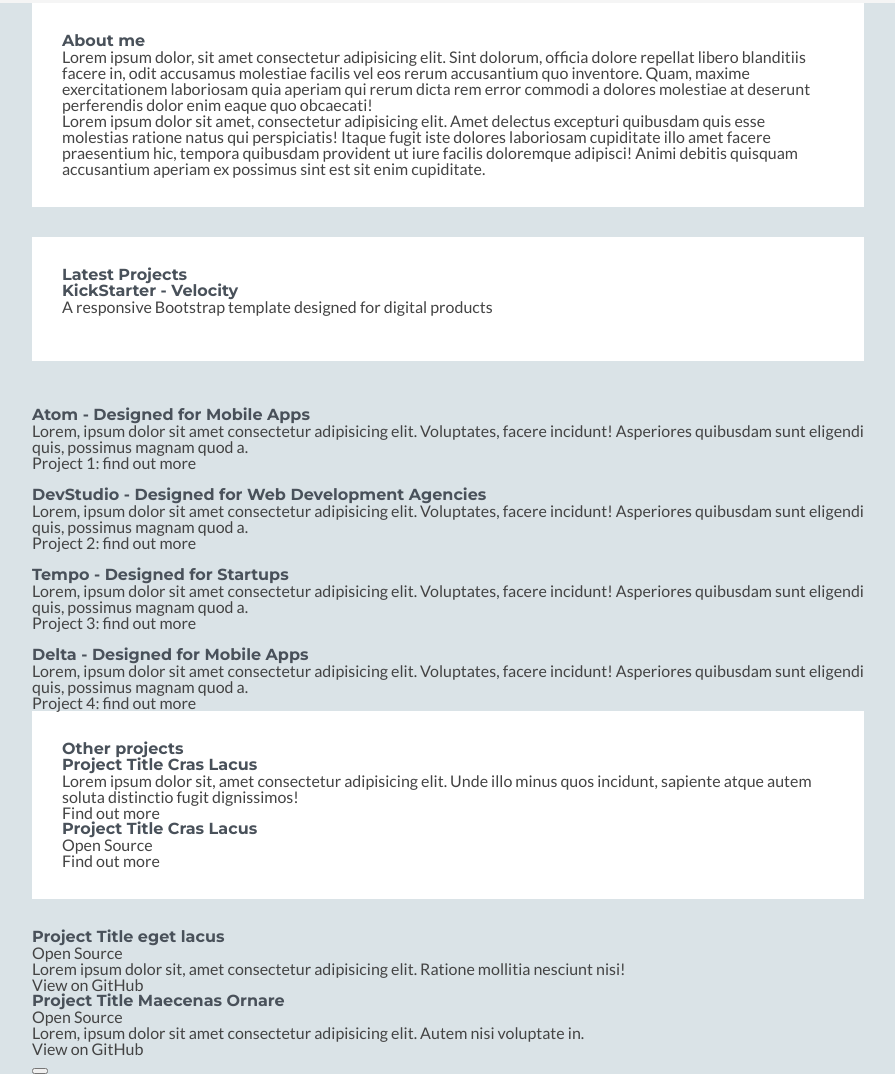
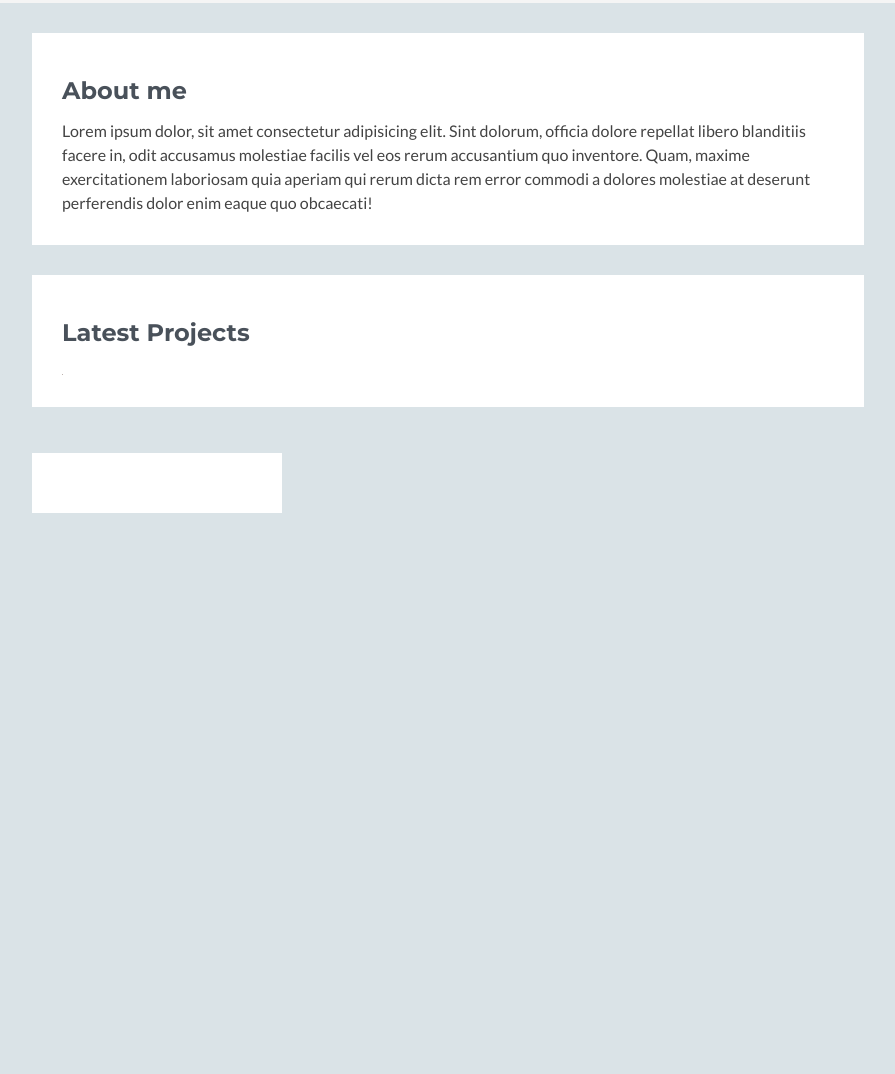
Before and after one commit to artiomqa/artiomqa.github.io, a plain HTML site: page index.html in a window 1280 px wide. Shown: the part 133-1207 px from the top of the page, without its empty margins (28-923 px from the left). After the commit the page ends 800 px from the top, so only its background shows below. Drawn offline with Linux system fonts and the light colour scheme.

Commit message:
obsolete html deleted, comments added

```diff
--- a/css/style.css
+++ b/css/style.css
@@ -138,18 +138,30 @@
     justify-content: space-between;
 }
 
+/* СТИЛИЗАЦИЯ ТЕКСТА */
+
+h2.section-heading {
+    padding: 16px 0;
+    font-size: 24px;
+}
+
+.project-text {
+    line-height: 1.5;
+}
+
 /* PRIMARY (LEFT) COLUMN OF MAIN */
 .primary-column {
     width: 65%;
     max-width: 870px;
 }
-/* Стилизация подразделов */
+/* Стилизация подразделов левой основной колонки*/
 .section-main {
     background-color: #fff;
     padding: 30px;
     text-align: left;
-    margin-bottom: 30px;
+    margin: 30px 0;
 }
+
 /* SECONDARY (RIGHT) COLUMN OF MAIN*/
 .secondary-column {
     width: 30%;
--- a/index.html
+++ b/index.html
@@ -1,5 +1,5 @@
 <!DOCTYPE html>
-<html lang="">
+<html lang="en">
 
 <head>
     <meta charset="UTF-8">
@@ -34,15 +34,20 @@
                     </ul>
                 </div>
             </div>
+<!-- КНОПКА -->
             <div class="button-contact">
                 <a href="mailto:artyomlaw@gmail.com" class="contact-me-button"><i class="fas fa-envelope"></i>Contact me</a>
                 <!-- ВОПРОС: как сделать отступы в тексте? -->
             </div>
+<!-- КНОПКА -->
         </div>
     </header>
     <main>
+<!-- МЭЙН -->
     <div class="container main-wrapper">
+<!-- Левая (основная) колонка -->
     <div class="primary-column">
+<!-- Секция About me -->
         <div class="section-main">
             <h2 class="section-heading">
                 About me
@@ -53,96 +58,21 @@
                 maxime exercitationem laboriosam quia aperiam qui rerum dicta rem error commodi a dolores molestiae at
                 deserunt perferendis dolor enim eaque quo obcaecati!
             </p>
-            <p class="project-text">Lorem ipsum dolor sit amet, consectetur adipisicing elit. Amet delectus excepturi
-                quibusdam quis esse molestias ratione natus qui perspiciatis! Itaque fugit iste dolores laboriosam
-                cupiditate illo amet facere praesentium hic, tempora quibusdam provident ut iure facilis doloremque
-                adipisci! Animi debitis quisquam accusantium aperiam ex possimus sint est sit enim cupiditate.</p>
-        </div>
+         </div>
         <div class="section-main">
-            <h3 class="h3">Latest Projects</h3>
-            <h3 class="project-name">
-                KickStarter - Velocity
-            </h3>
-            <p class="subtitle">
-                A responsive Bootstrap template designed for digital products
-            </p>
-            <img src="" alt="" class="project-photo-featured">
+            <h2 class="section-heading">Latest Projects</h2>
+            <img src="/img/project-featured.jpg" width="1" height="1" alt="" class="project-photo-featured">
         </div>
         <div class="latest-projects-section">
             <div class="latest-project">
-                <img src="" alt="">
-                <h3 class="h3">Atom - Designed for Mobile Apps</h3>
-                <p class="project-text">
-                    Lorem, ipsum dolor sit amet consectetur adipisicing elit. Voluptates, facere incidunt! Asperiores
-                    quibusdam sunt eligendi quis, possimus magnam quod a.
-                </p>
-                <a href="" class="project-link">Project 1: find out more</a>
+
             </div>
             <div class="latest-project">
                 <img src="" alt="" class="latest-project-picture">
-                <h3 class="h3">DevStudio - Designed for Web Development Agencies</h3>
-                <p class="project-text">
-                    Lorem, ipsum dolor sit amet consectetur adipisicing elit. Voluptates, facere incidunt! Asperiores
-                    quibusdam sunt eligendi quis, possimus magnam quod a.
-                </p>
-                <a href="" class="project-link">Project 2: find out more</a>
-            </div>
-            <div class="latest-project">
-                <img src="" alt="" class="latest-project-picture">
-                <h3 class="h3">Tempo - Designed for Startups</h3>
-                <p class="project-text">
-                    Lorem, ipsum dolor sit amet consectetur adipisicing elit. Voluptates, facere incidunt! Asperiores
-                    quibusdam sunt eligendi quis, possimus magnam quod a.
-                </p>
-                <a href="" class="project-link">Project 3: find out more</a>
-            </div>
-            <div class="latest-project">
-                <img src="" alt="" class="latest-project-picture">
-                <h3 class="h3">Delta - Designed for Mobile Apps</h3>
-                <p class="project-text">
-                    Lorem, ipsum dolor sit amet consectetur adipisicing elit. Voluptates, facere incidunt! Asperiores
-                    quibusdam sunt eligendi quis, possimus magnam quod a.
-                </p>
-                <a href="" class="project-link">Project 4: find out more</a>
-            </div>
-            <div class="section-main">
-                <h2 class="section-heading">Other projects</h2>
-                <div class="item">
-                    <h3 class="other-project-heading">
-                        Project Title Cras Lacus
-                    </h3>
-                    <p class="project-text">
-                        Lorem ipsum dolor sit, amet consectetur adipisicing elit. Unde illo minus quos incidunt,
-                        sapiente atque autem soluta distinctio fugit dignissimos!
-                    </p>
-                    <a href="" class="project-link">Find out more</a>
-                </div>
-                <div class="item"></div>
-                <h3 class="other-project-heading">
-                    Project Title Cras Lacus </h3>
-                <span class="opensource-label">Open Source</span>
-                <p class="project-text"></p>
-                <a href="" class="project-link">Find out more</a>
-            </div>
-            <div class="item">
-                <h3 class="other-project-heading">
-                    Project Title eget lacus</h3>
-                <span class="opensource-label">Open Source</span>
-                <p class="project-text">Lorem ipsum dolor sit, amet consectetur adipisicing elit. Ratione mollitia
-                    nesciunt nisi!</p>
-                <a href="" class="project-link">View on GitHub</a>
-            </div>
-            <div class="item">
-                <h3 class="other-project-heading">
-                    Project Title Maecenas Ornare</h3>
-                <span class="opensource-label">Open Source</span>
-                <p class="project-text">Lorem, ipsum dolor sit amet consectetur adipisicing elit. Autem nisi voluptate
-                    in.</p>
-                <a href="" class="project-link">View on GitHub</a>
-            </div>
-            <button class="button-blue"></button>
+
         </div>
     </div>
+<!-- ПРАВАЯ КОЛОНКА -->
     <div class="secondary-column">
         <div class="section-secondary">
 
@@ -150,6 +80,8 @@
     </div>
     </div>
     </main>
+<!-- ФУТЕР -->
+<footer></footer>
 </body>
 
 </html>
```
Also changed, not shown: img/project-featured.jpg (added).
